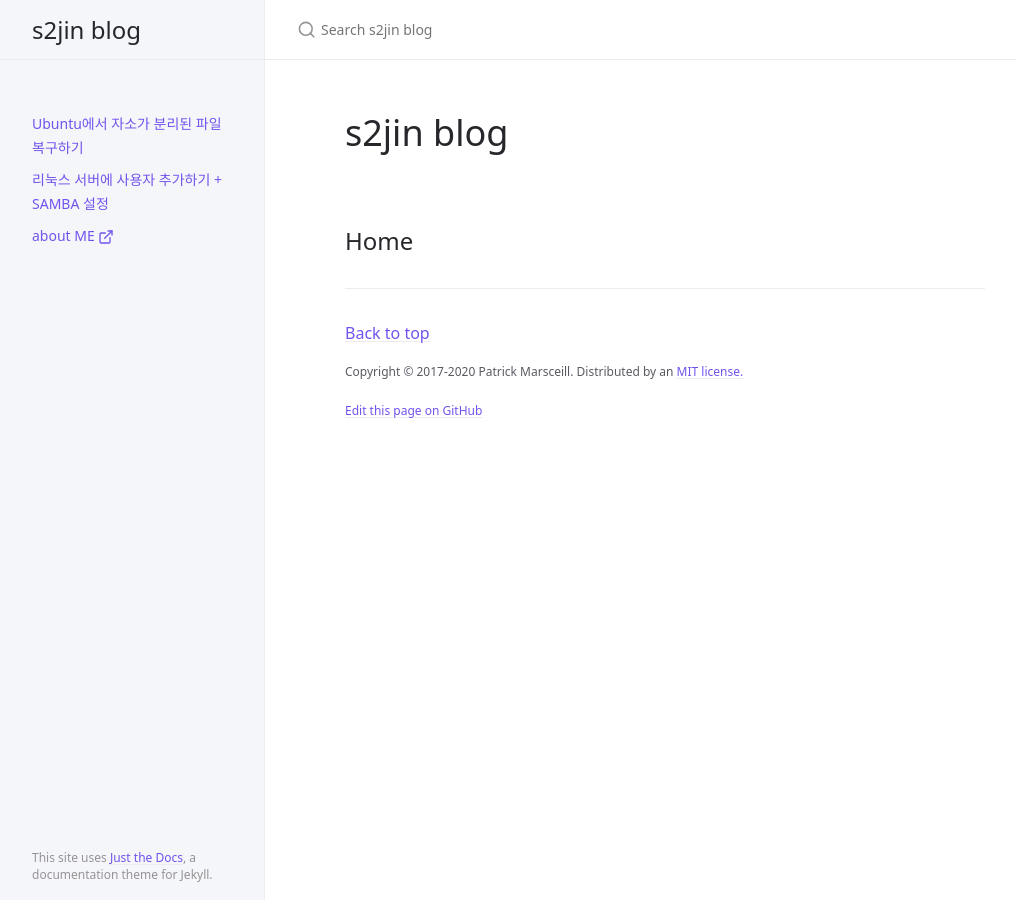
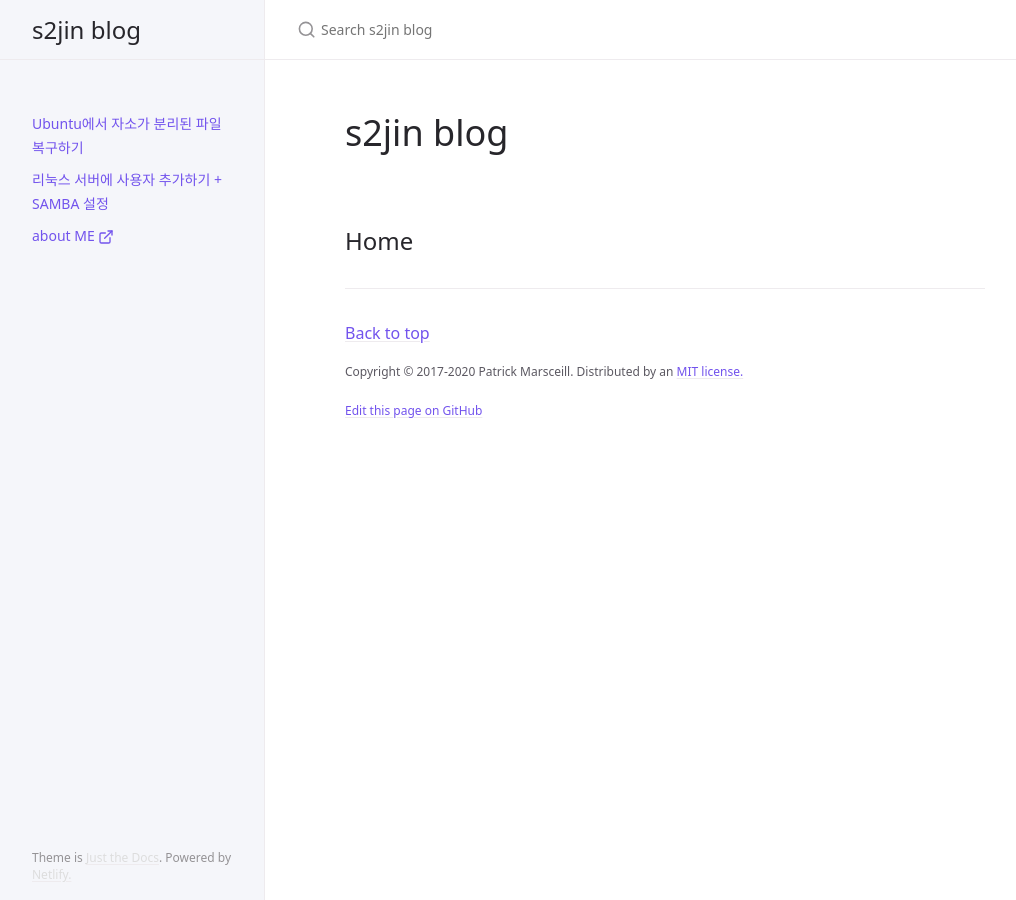
Before and after one commit to s2jin/blog, a Jekyll site: the page built from index.md, in a window 1280 px wide. Shown: the whole page, without its empty margins (107-1123 px from the left). Built offline with Jekyll 4.4.1, drawn with Linux system fonts in a browser that asks for light colours; cached includes are drawn as plain includes.

Commit message:
사이드바 하단 내용 수정

```diff
--- a/_includes/components/sidebar.html
+++ b/_includes/components/sidebar.html
@@ -26,7 +26,7 @@
     {{ nav_footer_custom }}
   {% else %}
     <footer class="site-footer">
-      This site uses <a href="https://github.com/just-the-docs/just-the-docs">Just the Docs</a>, a documentation theme for Jekyll.
+      Theme is <a href="https://github.com/just-the-docs/just-the-docs" style="color:#ddd;">Just the Docs</a>. Powered by <a href="https://www.netlify.com/" style="color:#ddd;">Netlify.</a>
     </footer>
   {% endif %}
 </div>
```
